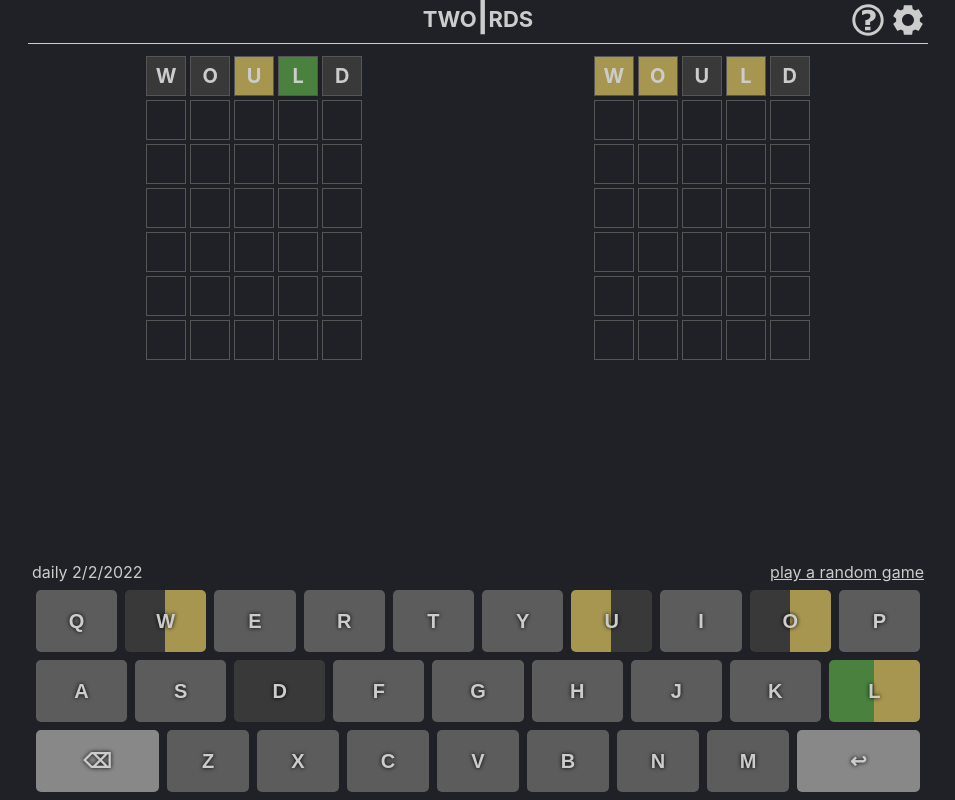
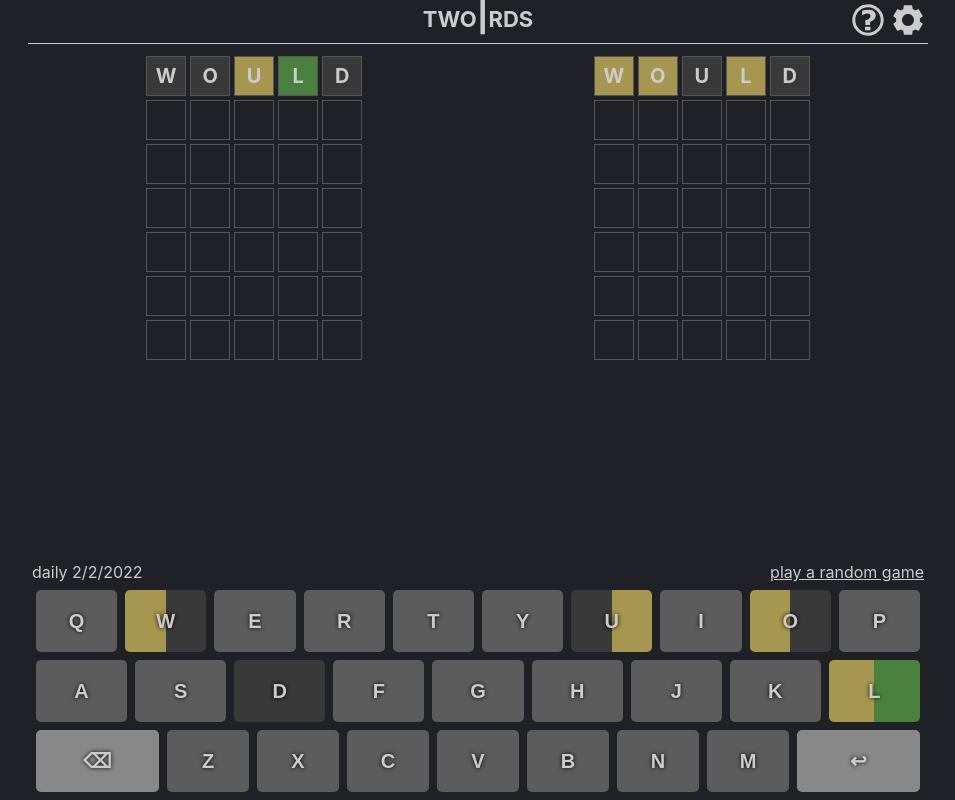
Before and after one commit to elliebbean/twords, a React (Create React App) app: page / in a window 1280 px wide. Shown: the whole page, without its empty margins (162-1117 px from the left). Built offline with nearby package versions, Linux system fonts and the light colour scheme.

Commit message:
animate keyboard buttons WIP

```diff
--- a/src/components/key/Key.tsx
+++ b/src/components/key/Key.tsx
@@ -24,14 +24,32 @@ const KeyButton = styled.button<{ specialKey: boolean }>`
   text-shadow: 0 0 4px black;
 `;
 
-const Letter = styled.div<{ leftColor: string; rightColor: string }>`
+const KeyInner = styled.div`
+  position: relative;
   display: flex;
   width: 100%;
   height: 100%;
   border-radius: 5px;
+  overflow: hidden;
+`;
+
+const Letter = styled.div<{ leftColor: string; rightColor: string }>`
+  position: absolute;
+  display: flex;
+  width: 100%;
+  height: 100%;
   justify-content: center;
   align-items: center;
-  background: linear-gradient(to right, ${(props) => props.leftColor} 50%, ${(props) => props.rightColor} 50%);
+  //background: linear-gradient(to right, ${(props) => props.leftColor} 50%, ${(props) => props.rightColor} 50%);
+`;
+
+const Color = styled.div<{ color: string; position: "left" | "right" }>`
+  width: 100%;
+  height: 100%;
+  position: absolute;
+  left: ${(props) => (props.position === "left" ? "50%" : "-50%")};
+  transition: left 1s;
+  background-color: ${(props) => props.color};
 `;
 
 export default function Key({ letter, results, onPress }: KeyProps) {
@@ -44,9 +62,13 @@ export default function Key({ letter, results, onPress }: KeyProps) {
 
   return (
     <KeyButton specialKey={specialKey} onPointerDown={onPress}>
-      <Letter leftColor={leftColor} rightColor={rightColor}>
-        {letter}
-      </Letter>
+      <KeyInner>
+        <Color position={"left"} color={leftColor} />
+        <Color position={"right"} color={rightColor} />
+        <Letter leftColor={leftColor} rightColor={rightColor}>
+          {letter}
+        </Letter>
+      </KeyInner>
     </KeyButton>
   );
 }
```
